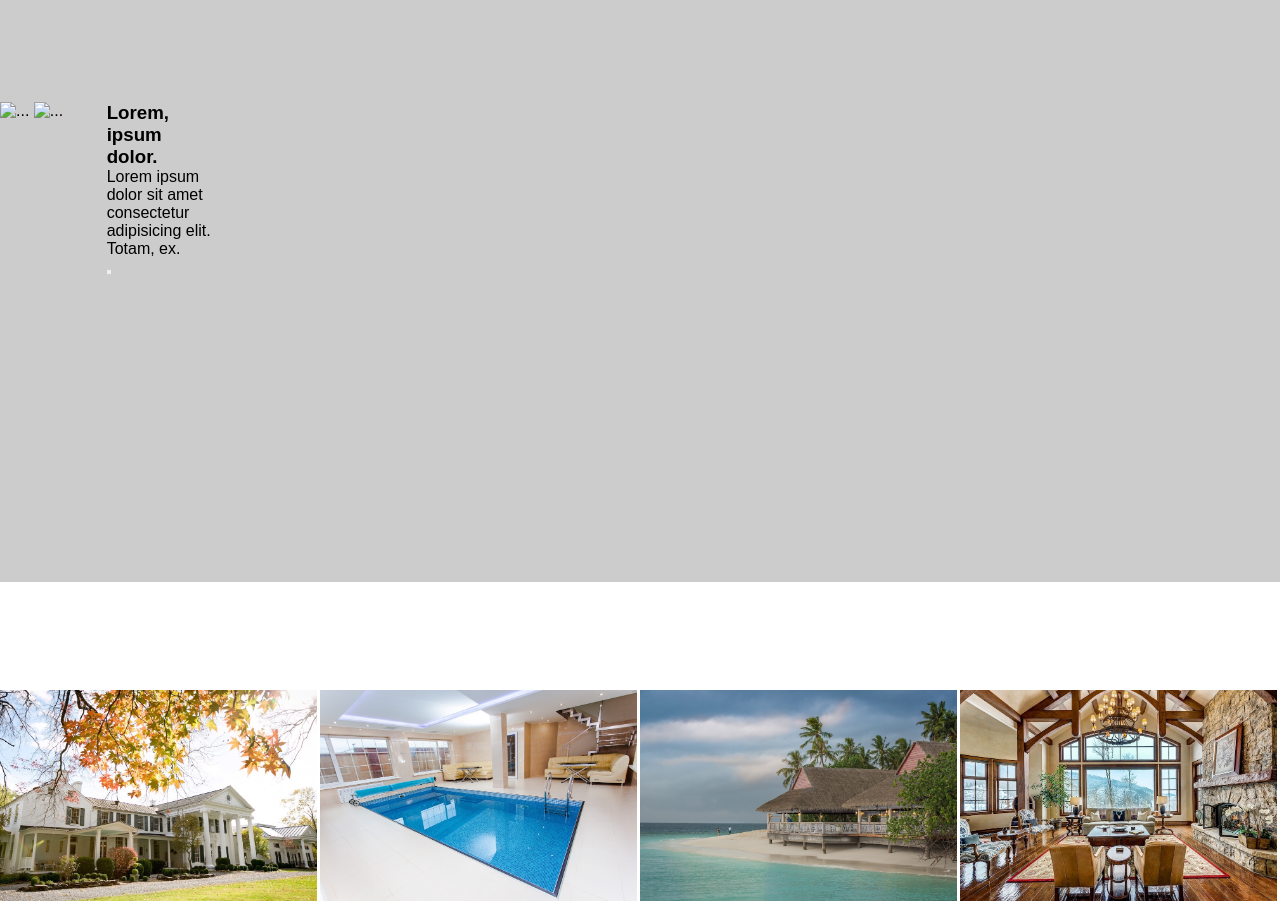
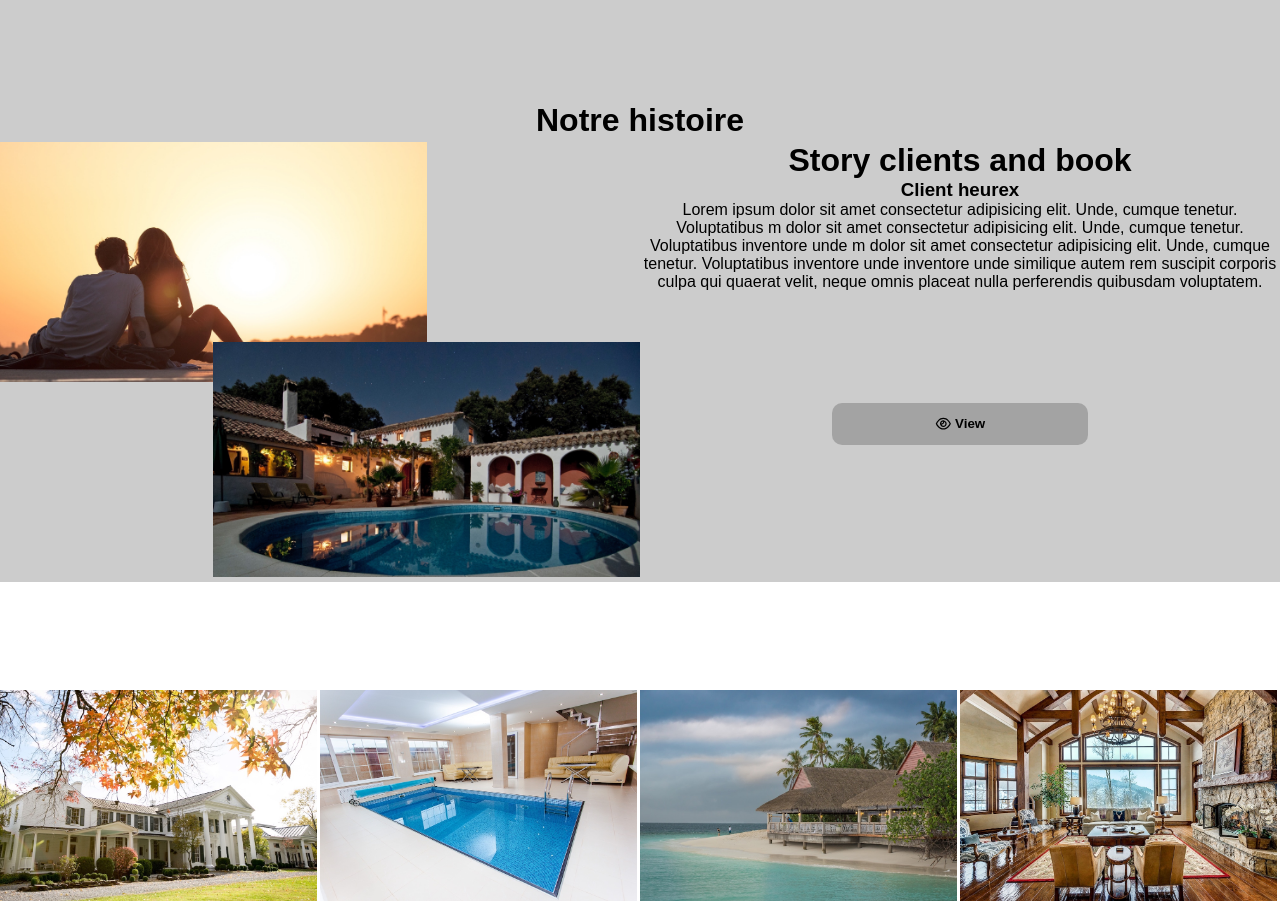
Before and after one commit to abdellmum/building__front-end__web__application, a website: page fichier_starter/dist/index.html in a window 1280 px wide. Shown: the part 974-1876 px from the top of the page. Drawn offline with Linux system fonts and the light colour scheme.

Commit message:
index.html update

```diff
--- a/fichier_starter/dist/index.html
+++ b/fichier_starter/dist/index.html
@@ -150,17 +150,31 @@
 
 
 <!-- Story section start-->
-<section class="story">
-  <dev class="story__picture">
-    <img src="IMAGE" alt="...">
-    <img src="IMAGE" alt="...">
-  </dev>
-  <div class="story__clients">
-    <h3>Lorem, ipsum dolor.</h3>
-    <p>Lorem ipsum dolor sit amet consectetur adipisicing elit. Totam, ex.</p>
-    <button></button>
+<div class="story">
+  <div class="story__title">
+    <h1>Notre histoire</h1>
+
   </div>
-</section>
+
+  <div class="story__story2">
+
+
+    <h1>Story clients and book</h1>
+    <h3>Client heurex</h3>
+    <p>Lorem ipsum dolor sit amet consectetur adipisicing elit. Unde, cumque tenetur. Voluptatibus m dolor sit amet
+      consectetur adipisicing elit. Unde, cumque tenetur. Voluptatibus inventore unde m dolor sit amet consectetur
+      adipisicing elit. Unde, cumque tenetur. Voluptatibus inventore unde inventore unde similique autem rem suscipit
+      corporis culpa qui quaerat velit, neque omnis placeat nulla perferendis quibusdam voluptatem.</p>
+    <button class="story2__button">
+      <i class="far fa-eye"></i> View</button>
+  </div>
+  <div class="story1">
+  </div>
+
+
+  <div class="div5"> <img src="img/story-1.jpeg" alt=""></div>
+  <div class="div6"><img src="img/story-2.jpeg" alt=""> </div>
+</div>
 
 <!-- Story section end-->
 
```
